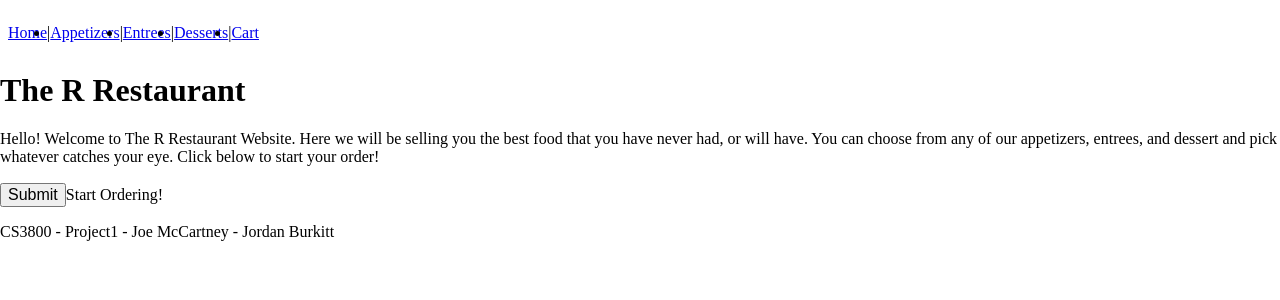
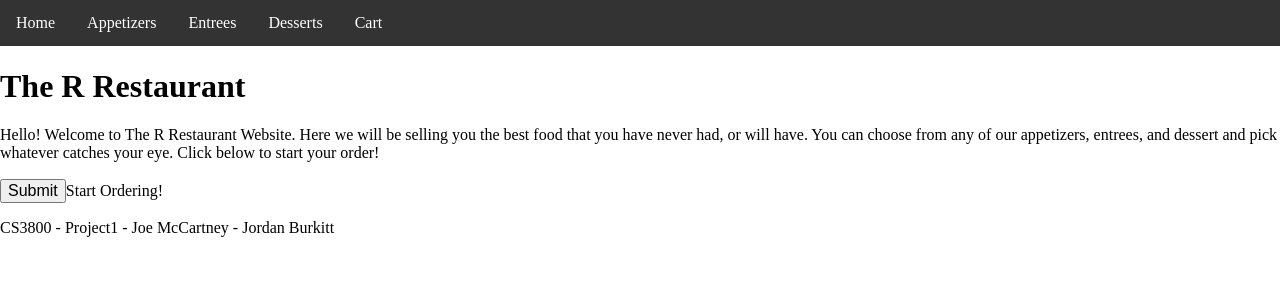
Before and after one commit to Jdocnog/project1, a PHP site: page / in a window 1280 px wide. Shown: the top 300 px of the page. Run offline with PHP 8.4, Linux system fonts and the light colour scheme.

Commit message:
Nav bar complete

```diff
--- a/project1/css/main.css
+++ b/project1/css/main.css
@@ -1,3 +1,16 @@
+/*#nav {
+    display: flex;
+    padding: .5em;
+}
+
+#nav a:hover {
+    background-color: orange;
+}
+
+#nav a:link {
+    background-color: white;
+}
+
 #nav {
     display: flex;
     padding: .5em;
@@ -9,4 +22,32 @@
 
 #nav a:link {
     background-color: white;
+}*/
+
+header ul {
+    list-style-type: none;
+    margin: 0;
+    padding: 0;
+    overflow: hidden;
+    background-color: #333;
 }
+
+li {
+    float: left;
+}
+
+li a {
+    display: block;
+    color: white;
+    text-align: center;
+    padding: 14px 16px;
+    text-decoration: none;
+}
+
+nav a:hover:not(.active) {
+    background-color: #111;
+}
+
+nav .active {
+background-color:#4CAF50;
+}
--- a/project1/include/header.php
+++ b/project1/include/header.php
@@ -12,10 +12,10 @@
 <body>
     <header>
         <ul id="nav">
-            <li><a href="./index.php">Home</a></li> |
-            <li><a href="./appmenu.php">Appetizers</a></li> |
-            <li><a href="./entmenu.php">Entrees</a></li> |
-            <li><a href="./dessmenu.php">Desserts</a></li> |
+            <li><a href="./index.php">Home</a></li>
+            <li><a href="./appmenu.php">Appetizers</a></li>
+            <li><a href="./entmenu.php">Entrees</a></li>
+            <li><a href="./dessmenu.php">Desserts</a></li>
             <li><a href="./cart.php">Cart</a></li>
         </ul>
         <h1><?php echo $pageTitle; ?></h1>
```
Also changed, not shown: 1 other file.
